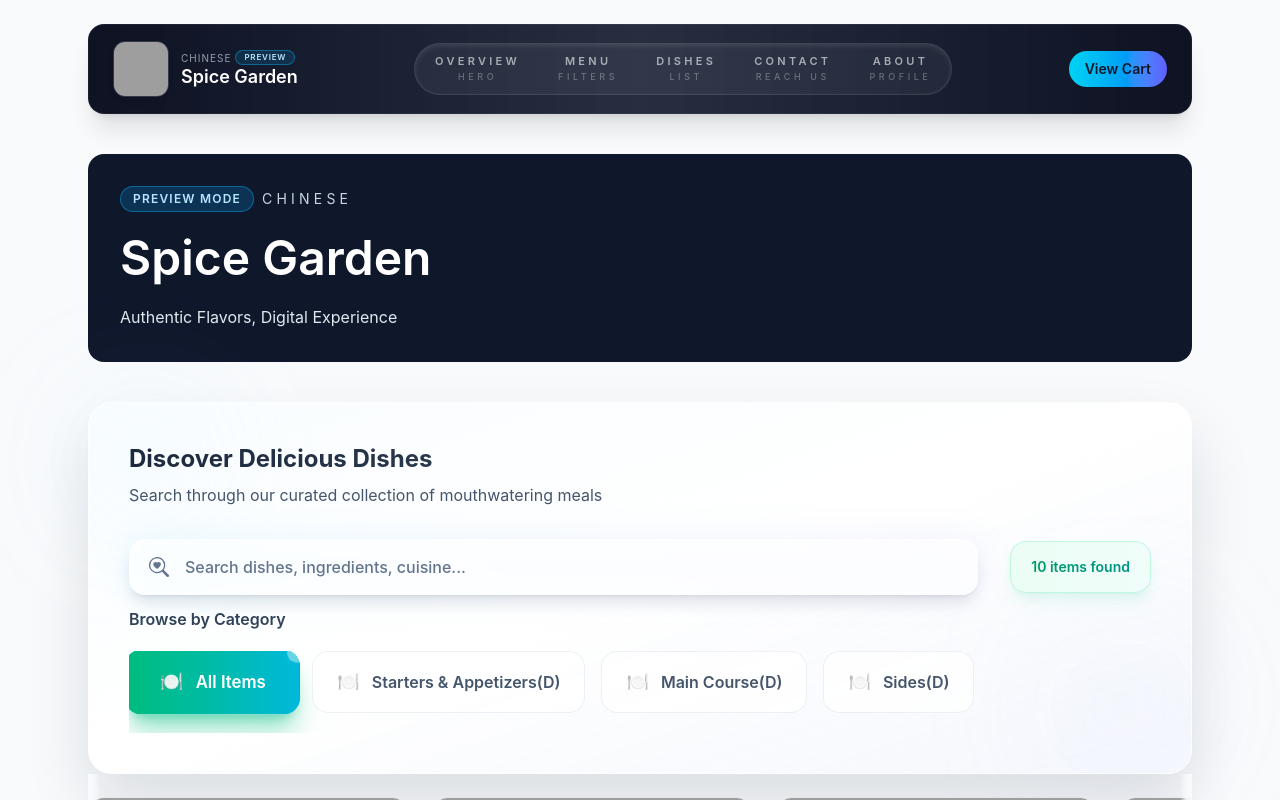
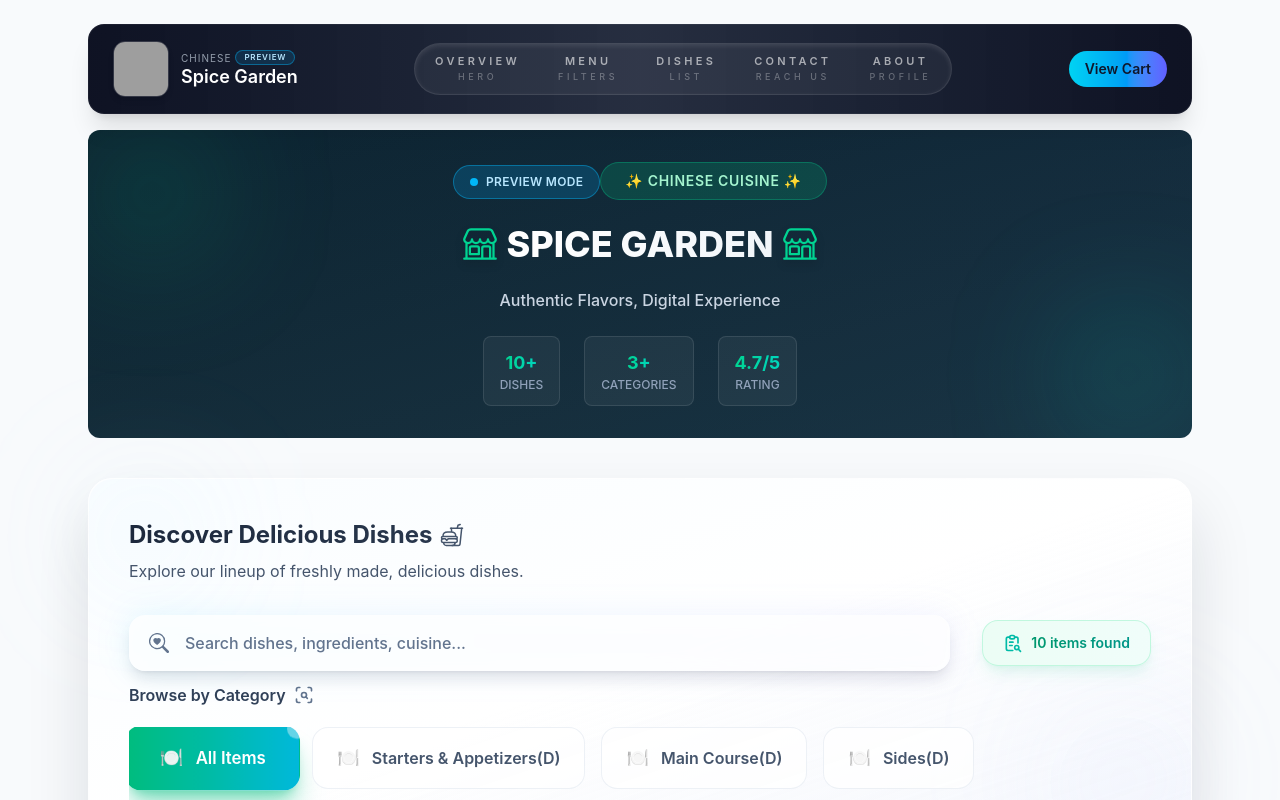
Before and after one commit to vernoratech/Modern_Card, a React (Vite) app: page / in a window 1280 px wide. Shown: the top 800 px of the page. Built offline with nearby package versions, Linux system fonts and the light colour scheme; grey boxes are pictures that could not be loaded.

Commit message:
merge with dev in main

```diff
--- a/src/pages/DigitalMenu/MenuFilters.jsx
+++ b/src/pages/DigitalMenu/MenuFilters.jsx
@@ -1,7 +1,9 @@
 // src/components/DigitalMenu/MenuFilters.jsx
-import React from 'react'
+import React, { useRef } from 'react'
 import { BsSearchHeart } from 'react-icons/bs';
-import { LuUtensilsCrossed } from 'react-icons/lu';
+import { IoFastFoodOutline } from 'react-icons/io5';
+import { LuScanSearch, LuUtensilsCrossed } from 'react-icons/lu';
+import { TbReportSearch } from 'react-icons/tb';
 
 const MenuFilters = ({
   categories,
@@ -24,7 +26,35 @@ const MenuFilters = ({
   //   sampleCategory: safeCategories[0]
   // });
 
-  // Debug: Check if categories are being passed correctly
+  const categoriesContainerRef = useRef(null);
+
+  const handleCategorySelect = (categoryName, buttonElement) => {
+    if (!categoryName) return;
+    onCategoryChange?.(categoryName);
+
+    const container = categoriesContainerRef.current;
+    if (!container || !buttonElement) {
+      return;
+    }
+
+    if (categoryName.toLowerCase() === 'all') {
+      container.scrollTo({ left: 0, behavior: 'smooth' });
+      return;
+    }
+
+    const containerRect = container.getBoundingClientRect();
+    const buttonRect = buttonElement.getBoundingClientRect();
+
+    const isOverflowingLeft = buttonRect.left < containerRect.left;
+    const isOverflowingRight = buttonRect.right > containerRect.right;
+
+    if (isOverflowingLeft || isOverflowingRight) {
+      const containerCenter = containerRect.left + (containerRect.width / 2);
+      const buttonCenter = buttonRect.left + (buttonRect.width / 2);
+      const offset = buttonCenter - containerCenter;
+      container.scrollBy({ left: offset, behavior: 'smooth' });
+    }
+  };
 
   return (
     <section
@@ -39,11 +69,11 @@ const MenuFilters = ({
       <div className="relative">
         {/* Header Section */}
         <div className="mb-6 sm:mb-8">
-          <h2 className="text-xl sm:text-2xl font-bold bg-gradient-to-r from-slate-800 via-slate-700 to-slate-800 bg-clip-text text-transparent mb-2">
-            Discover Delicious Dishes
+          <h2 className="text-xl sm:text-2xl font-bold bg-gradient-to-r from-slate-800 via-slate-700 to-slate-800 bg-clip-text text-transparent mb-2 flex items-center gap-2">
+            <span className="text-md">Discover Delicious Dishes</span><span className="text-slate-600 text-2xl"><IoFastFoodOutline /></span>
           </h2>
           <p className="text-sm sm:text-base text-slate-600">
-            Search through our curated collection of mouthwatering meals
+            Explore our lineup of freshly made, delicious dishes.
           </p>
         </div>
 
@@ -73,10 +103,10 @@ const MenuFilters = ({
           </div>
 
           {/* Enhanced Items Counter */}
-          { <div className="flex w-full items-center justify-end md:w-auto">
+          {<div className="flex w-full items-center justify-end md:w-auto">
             <div className="rounded-2xl bg-gradient-to-r from-emerald-50 to-teal-50 border border-emerald-200/60 px-4 sm:px-5 py-2.5 sm:py-3 shadow-lg shadow-emerald-500/10">
-              <span className="text-xs sm:text-sm font-semibold bg-gradient-to-r from-emerald-600 to-teal-600 bg-clip-text text-transparent">
-                {totalItems} items found
+              <span className="text-xs sm:text-sm font-semibold bg-gradient-to-r from-emerald-600 to-teal-600 bg-clip-text text-transparent flex items-center gap-2">
+                <span><TbReportSearch className=" text-xl text-teal-500" /></span><span>{totalItems} items found</span>
               </span>
             </div>
           </div>}
@@ -84,12 +114,13 @@ const MenuFilters = ({
 
         {/* Enhanced Category Filters */}
         <div className="mt-2 sm:mt-3">
-          <h3 className="text-sm sm:text-base font-semibold text-slate-700 mb-4 sm:mb-5">
-            Browse by Category
+          <h3 className="text-sm sm:text-base font-semibold text-slate-700 mb-4 sm:mb-5 flex items-center gap-2">
+            <span className="text-md">Browse by Category</span><span className="text-slate-500 text-xl"><LuScanSearch /></span>
           </h3>
 
           <div
             id="menu-categories"
+            ref={categoriesContainerRef}
             className="flex w-full snap-x gap-3 sm:gap-4 overflow-x-auto pb-4 sm:pb-5 scrollbar-hide"
             style={{
               scrollbarWidth: 'none',
@@ -100,10 +131,10 @@ const MenuFilters = ({
             {/* All Items Button - Dynamic Width */}
             <button
               className={`group relative flex shrink-0 snap-start items-center justify-center gap-2 sm:gap-3 rounded-2xl border px-6 sm:px-8 py-3 sm:py-4 text-sm sm:text-base font-semibold transition-all duration-300 ${selectedCategory === 'all'
-                  ? 'border-transparent bg-gradient-to-r from-emerald-500 via-teal-500 to-cyan-500 text-white shadow-xl shadow-emerald-500/40 scale-105'
-                  : 'border-slate-200/60 bg-white/80 text-slate-600 hover:border-emerald-300 hover:text-emerald-600 hover:bg-emerald-50/80 hover:shadow-lg hover:shadow-emerald-500/20 hover:scale-102'
+                ? 'border-transparent bg-gradient-to-r from-emerald-500 via-teal-500 to-cyan-500 text-white shadow-xl shadow-emerald-500/40 scale-105'
+                : 'border-slate-200/60 bg-white/80 text-slate-600 hover:border-emerald-300 hover:text-emerald-600 hover:bg-emerald-50/80 hover:shadow-lg hover:shadow-emerald-500/20 hover:scale-102'
                 }`}
-              onClick={() => onCategoryChange('all')}
+              onClick={(event) => handleCategorySelect('all', event.currentTarget)}
             >
               <span className={`text-base sm:text-lg transition-transform group-hover:scale-110 ${selectedCategory === 'all' ? 'animate-pulse' : ''}`}>
                 🍽️
@@ -113,6 +144,7 @@ const MenuFilters = ({
               </div>
               {selectedCategory === 'all' && (
                 <div className="absolute -top-1 -right-1 w-3 h-3 bg-white rounded-full animate-ping" />
+
               )}
             </button>
 
@@ -126,16 +158,16 @@ const MenuFilters = ({
                   <button
                     key={categoryId}
                     className={`group relative flex shrink-0 snap-start items-center gap-2 sm:gap-3 rounded-2xl border px-4 sm:px-6 py-3 sm:py-4 text-sm sm:text-base font-semibold transition-all duration-300 ${active
-                        ? 'border-transparent bg-gradient-to-r from-emerald-500 via-teal-500 to-cyan-500 text-white shadow-xl shadow-emerald-500/40 scale-105'
-                        : 'border-slate-200/60 bg-white/80 text-slate-600 hover:border-emerald-300 hover:text-emerald-600 hover:bg-emerald-50/80 hover:shadow-lg hover:shadow-emerald-500/20 hover:scale-102'
+                      ? 'border-transparent bg-gradient-to-r from-emerald-500 via-teal-500 to-cyan-500 text-white shadow-xl shadow-emerald-500/40 scale-105'
+                      : 'border-slate-200/60 bg-white/80 text-slate-600 hover:border-emerald-300 hover:text-emerald-600 hover:bg-emerald-50/80 hover:shadow-lg hover:shadow-emerald-500/20 hover:scale-102'
                       }`}
-                    onClick={() => categoryName && onCategoryChange?.(categoryName)}
+                    onClick={(event) => categoryName && handleCategorySelect(categoryName, event.currentTarget)}
                   >
                     <span className={`text-base sm:text-lg transition-transform group-hover:scale-110 ${active ? 'animate-pulse' : ''}`}>
                       {category.icon || '🍽️'}
                     </span>
                     <div className="flex items-center justify-center">
-                      <span className="leading-tight whitespace-nowrap">{categoryName || 'Category'}</span>
+                      <span className="leading-tight whitespace-nowrap">{categoryName || 'Category'}{active ? ` (${totalItems})` : ''}</span>
                     </div>
                     {active && (
                       <div className="absolute -top-1 -right-1 w-3 h-3 bg-white rounded-full animate-ping" />
--- a/src/pages/DigitalMenu/MenuHeader.jsx
+++ b/src/pages/DigitalMenu/MenuHeader.jsx
@@ -1,47 +1,80 @@
 // src/pages/DigitalMenu/MenuHeader.jsx
 import React from 'react';
+import {
+  IoStorefrontOutline,
+  IoLocationOutline,
+  IoCallOutline,
+  IoTimeOutline,
+  IoStarOutline
+} from 'react-icons/io5';
+
 const MenuHeader = ({ restaurant, stats, restaurantResponse }) => {
   const isPreviewMode = !restaurantResponse?.data;
   const responseData = restaurantResponse?.data ?? {};
 
   const cuisine = responseData.cuisine ?? restaurant?.cuisine ?? 'Chinese';
   const restaurantName = responseData.restaurantName ?? restaurant?.name ?? 'Brijesh fast food';
-  const tagline = responseData.tagline ?? restaurant?.tagline ?? 'Discover chef-crafted dishes and seasonal specials, curated for every taste.';
+  const tagline = responseData.tagline ?? restaurant?.tagline ?? 'Discover chef-crafted dishes and seasonal specials';
   const contactNumber = responseData.restaurantContactNumber ?? restaurant?.phone ?? '+91 00000 00000';
   const address = responseData.restaurantAddress ?? restaurant?.address ?? '123 Gourmet Street, Culinary City';
+  const hours = responseData.hours ?? restaurant?.hours ?? 'Mon-Sun: 10AM - 11PM';
+
   const cleanedPhone = contactNumber?.replace(/\D/g, '') || '';
 
   const highlights = [
-    {
-      label: 'Signature dishes',
-      value: `${stats.totalItems}+`
-    },
-    {
-      label: 'Cuisine styles',
-      value: stats.categories
-    },
-    {
-      label: 'Guest rating',
-      value: `${stats.averageRating}/5`
-    }
+    { label: 'Dishes', value: `${stats.totalItems}+` },
+    { label: 'Categories', value: stats.categories },
+    { label: 'Rating', value: `${stats.averageRating}/5` }
   ];
 
+  return (
+    <section className="relative mt-4 rounded-xl bg-gradient-to-br from-slate-900 to-slate-800 px-4 py-8 text-white overflow-hidden">
+      {/* Background */}
+      <div className="absolute inset-0 bg-gradient-to-r from-emerald-600/10 to-teal-600/10" />
+      <div className="absolute top-0 left-0 w-32 h-32 bg-emerald-400/20 rounded-full blur-3xl" />
+      <div className="absolute bottom-0 right-0 w-32 h-32 bg-teal-400/20 rounded-full blur-3xl" />
 
-  return (
-    <section id="menu-hero" className="mt-4 sm:mt-6 md:mt-8 lg:mt-10 rounded-lg sm:rounded-xl md:rounded-2xl bg-slate-900 px-3 sm:px-4 md:px-6 lg:px-8 py-4 sm:py-6 md:py-8 text-white">
-      <div className="space-y-2 sm:space-y-3 md:space-y-4 text-center sm:text-left">
-        <div className="flex flex-col sm:flex-row items-center justify-center sm:justify-start gap-2">
-          {isPreviewMode && (
-            <span className="inline-flex items-center rounded-full bg-sky-500/20 text-sky-200 border border-sky-400/40 px-3 py-1 text-[10px] sm:text-xs font-semibold uppercase tracking-widest">
-              Preview Mode
-            </span>
-          )}
-          <span className="text-[10px] sm:text-xs md:text-sm uppercase tracking-[0.3em] text-slate-300">{cuisine}</span>
-        </div>
-        <h1 className="text-xl sm:text-2xl md:text-3xl lg:text-4xl xl:text-5xl font-semibold leading-tight">{restaurantName}</h1>
-        <p className="text-xs sm:text-sm md:text-base leading-relaxed text-slate-200 max-w-2xl">
+      <div className="relative space-y-6 text-center">
+        {/* Preview Badge */}
+        {isPreviewMode && (
+          <span className="inline-flex items-center rounded-full bg-sky-500/20 text-sky-200 border border-sky-400/40 px-4 py-2 text-xs font-semibold uppercase tracking-wide">
+            <span className="w-2 h-2 bg-sky-400 rounded-full mr-2 animate-pulse"></span>
+            Preview Mode
+          </span>
+        )}
+
+        {/* Cuisine Badge */}
+        <span className="inline-flex items-center px-6 py-2 rounded-full bg-emerald-500/20 border border-emerald-400/30 text-sm uppercase tracking-wider text-emerald-200 font-semibold">
+          ✨ {cuisine} Cuisine ✨
+        </span>
+
+        {/* Restaurant Name */}
+        <h1 className="text-2xl sm:text-3xl md:text-4xl font-bold flex items-center justify-center gap-2">
+          <IoStorefrontOutline className="text-emerald-400 text-4xl drop-shadow-lg" />
+          <span className="bg-gradient-to-r from-white to-slate-100 bg-clip-text text-transparent font-extrabold">
+            {restaurantName.toUpperCase()}
+          </span>
+          <IoStorefrontOutline className="text-emerald-400 text-4xl drop-shadow-lg" />
+        </h1>
+
+        {/* Tagline */}
+        <p className="text-sm sm:text-base text-slate-300 font-medium max-w-2xl mx-auto px-4">
           {tagline}
         </p>
+
+        {/* Stats */}
+        <div className="flex items-center justify-center gap-6">
+          {highlights.map((highlight, index) => (
+            <div key={index} className="flex flex-col items-center px-4 py-3 rounded-lg bg-white/5 border border-white/10">
+              <span className="text-lg font-bold bg-gradient-to-r from-emerald-400 to-teal-400 bg-clip-text text-transparent">
+                {highlight.value}
+              </span>
+              <span className="text-xs text-slate-400 font-medium uppercase">
+                {highlight.label}
+              </span>
+            </div>
+          ))}
+        </div>
       </div>
     </section>
   );
--- a/src/pages/DigitalMenu/MenuNavbar.jsx
+++ b/src/pages/DigitalMenu/MenuNavbar.jsx
@@ -79,6 +79,7 @@ const MenuNavbar = ({ restaurant, restaurantResponse }) => {
           className="fixed inset-0 z-40 bg-slate-900/60 backdrop-blur-sm transition md:hidden"
         />
       )}
+      {/* {console.log(isScrolled)} */}
       <nav
         className={`sticky top-0 z-50 mx-auto flex w-full max-w-7xl items-center justify-between gap-2 rounded-none border-b border-white/10 bg-gradient-to-r from-slate-950/95 via-slate-900/90 to-slate-950/95 px-3 py-3 text-white shadow-xl backdrop-blur-xl transition-all duration-300 sm:px-4 sm:py-3 md:mt-6 md:rounded-2xl md:border md:border-white/5 md:px-6 ${isScrolled ? 'md:py-2.5 lg:py-3' : 'md:py-4'
           }`}
```
